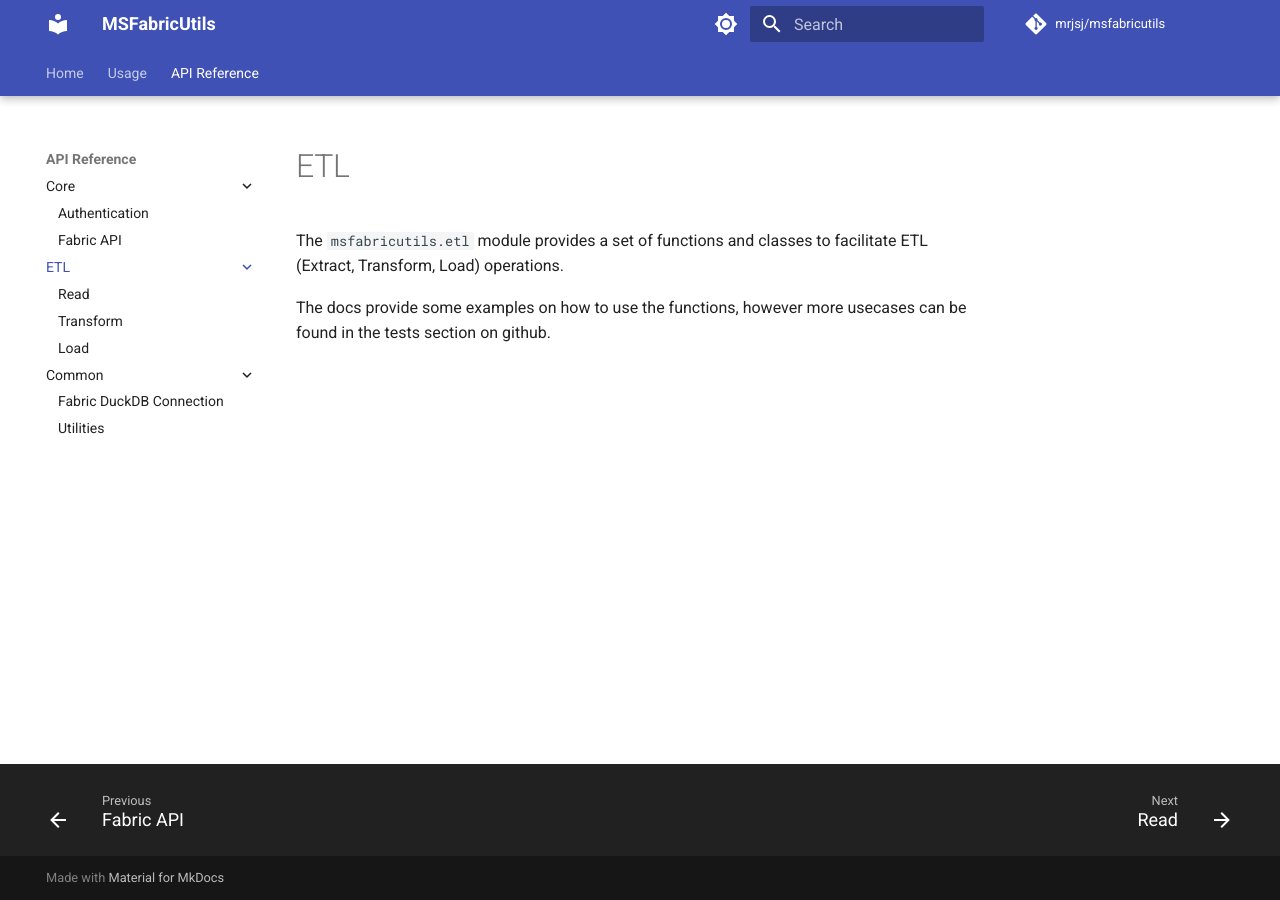
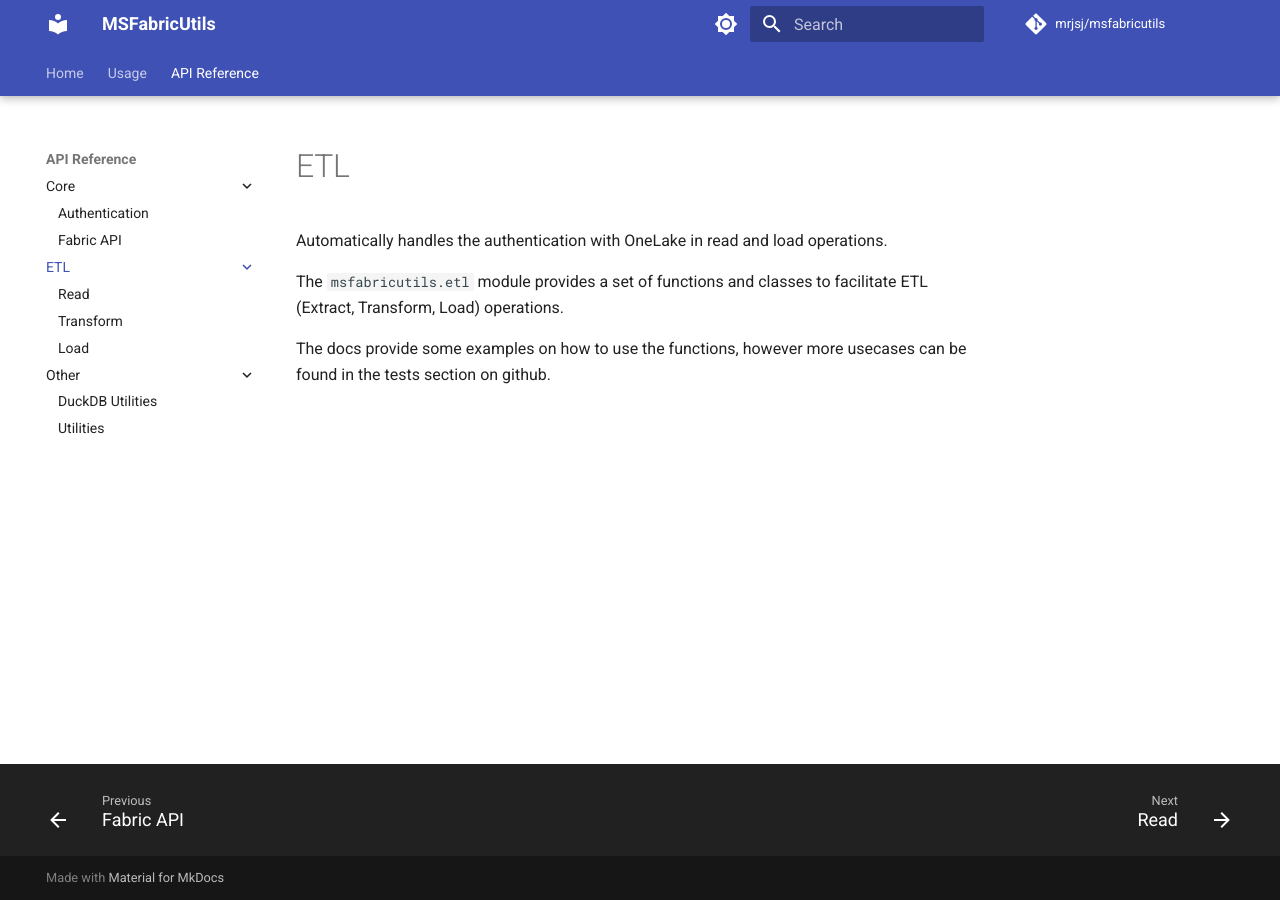
Before and after one commit to mrjsj/msfabricutils, an MkDocs documentation site: the page built from docs/etl/index.md, in a window 1280 px wide. Built offline with MkDocs 1.6.1 and Material for MkDocs 9.7.7, drawn with Linux system fonts in a browser that asks for light colours; comment, search, counter and statistics services are not loaded.

Commit message:
update docs

```diff
--- a/docs/etl/index.md
+++ b/docs/etl/index.md
@@ -1,4 +1,6 @@
 # ETL
+
+Automatically handles the authentication with OneLake in read and load operations.
 
 The `msfabricutils.etl` module provides a set of functions and classes to facilitate ETL (Extract, Transform, Load) operations.
 
--- a/docs/common/fabric-duckdb-connection.md
+++ b/docs/other/fabric-duckdb-connection.md
@@ -1,3 +1,3 @@
-# Fabric DuckDB Connection
+# DuckDB Utilities
 
 ::: msfabricutils.common.fabric_duckdb_connection
--- a/mkdocs.yml
+++ b/mkdocs.yml
@@ -71,9 +71,10 @@
       - etl/read.md
       - etl/transform.md
       - etl/load.md
-    - Common:
-      - common/fabric-duckdb-connection.md
-      - common/utilities.md
+    - Other:
+      - other/index.md
+      - other/fabric-duckdb-connection.md
+      - other/utilities.md
 
 # Formatting options
 markdown_extensions:
```
Also changed, not shown: docs/core/fabric-api.md (+5 -1 lines), docs/other/index.md (added, +3 -0 lines), docs/other/utilities.md (renamed from docs/common/utilities.md).
